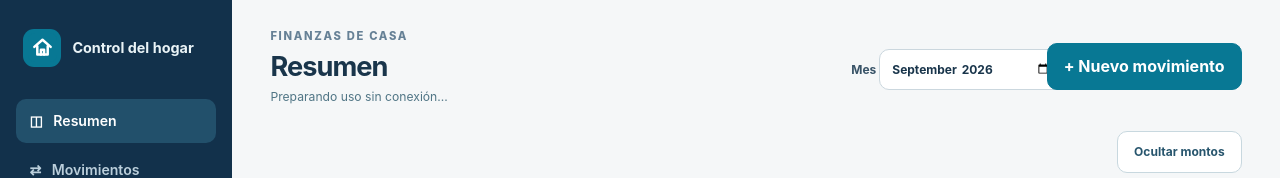
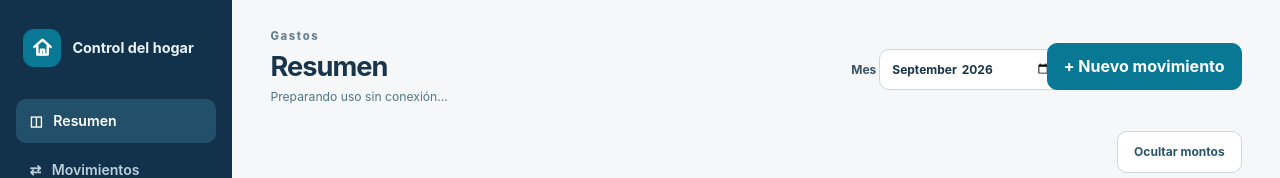
Before and after one commit to andy71ar-ui/Home, a website with bundled scripts: page public/index.html in a window 1280 px wide. Both pictures are taken after typing "Sample123", "Sample123" into the empty fields and a click on the button "Crear espacio". Shown: the top 178 px of the page. Built offline with nearby package versions, Linux system fonts and the light colour scheme.

Commit message:
cambiar finanzas por gastos

```diff
--- a/public/index.html
+++ b/public/index.html
@@ -3,6 +3,6 @@
 <body>
 <div id="auth" class="auth-shell"><div class="auth-card"><div class="mark" aria-hidden="true"></div><p class="eyebrow">CONTROL DEL HOGAR</p><h1 id="auth-title">Finanzas</h1><p id="auth-help">Creá una contraseña para proteger tus datos en esta computadora.</p><form id="auth-form"><label>Contraseña<input id="password" type="password" minlength="8" autocomplete="current-password" required></label><label id="confirm-wrap">Repetir contraseña<input id="confirm-password" type="password" minlength="8" autocomplete="new-password"></label><button class="primary full" type="submit" id="auth-button">Crear espacio</button><p id="auth-error" class="error" role="alert"></p></form><p class="fine">Tus datos se cifran en este navegador. Para usarlos en otra computadora, descargá un respaldo y abrilo allí.</p></div></div>
 <div id="app" hidden><aside class="sidebar"><div class="identity"><div class="mark" aria-hidden="true"></div><div><strong>Control del hogar</strong></div></div><nav id="nav"><button data-view="inicio" class="active">◫ <span>Resumen</span></button><button data-view="movimientos">⇄ <span>Movimientos</span></button><button data-view="tarjetas">▤ <span>Tarjetas</span></button><button data-view="vencimientos">◷ <span>Vencimientos</span></button><button data-view="prestamos">▦ <span>Préstamos</span></button><button data-view="documentos">▧ <span>Leer documentos</span></button><button data-view="configuracion">⚙ <span>Configuración</span></button></nav><div class="side-foot"><button id="lock" class="text-button">Cerrar</button></div></aside>
-<main class="main"><header class="topbar"><div><p class="eyebrow">FINANZAS DE CASA</p><h1 id="page-title">Resumen</h1><p id="connection-status" class="connection-status" role="status" aria-live="polite">Preparando uso sin conexión…</p></div><div class="top-actions"><label class="month-picker">Mes <input type="month" id="month"></label><button id="add-main" class="primary">+ Nuevo movimiento</button></div></header><div id="notice" class="notice" hidden></div><section id="view"></section></main></div>
+<main class="main"><header class="topbar"><div><p class="eyebrow">Gastos</p><h1 id="page-title">Resumen</h1><p id="connection-status" class="connection-status" role="status" aria-live="polite">Preparando uso sin conexión…</p></div><div class="top-actions"><label class="month-picker">Mes <input type="month" id="month"></label><button id="add-main" class="primary">+ Nuevo movimiento</button></div></header><div id="notice" class="notice" hidden></div><section id="view"></section></main></div>
 <dialog id="modal"><form method="dialog" class="modal-head"><h2 id="modal-title">Nuevo movimiento</h2><button class="icon-btn" aria-label="Cerrar">×</button></form><div id="modal-body"></div></dialog>
 <script type="module" src="app.js"></script></body></html>
```
